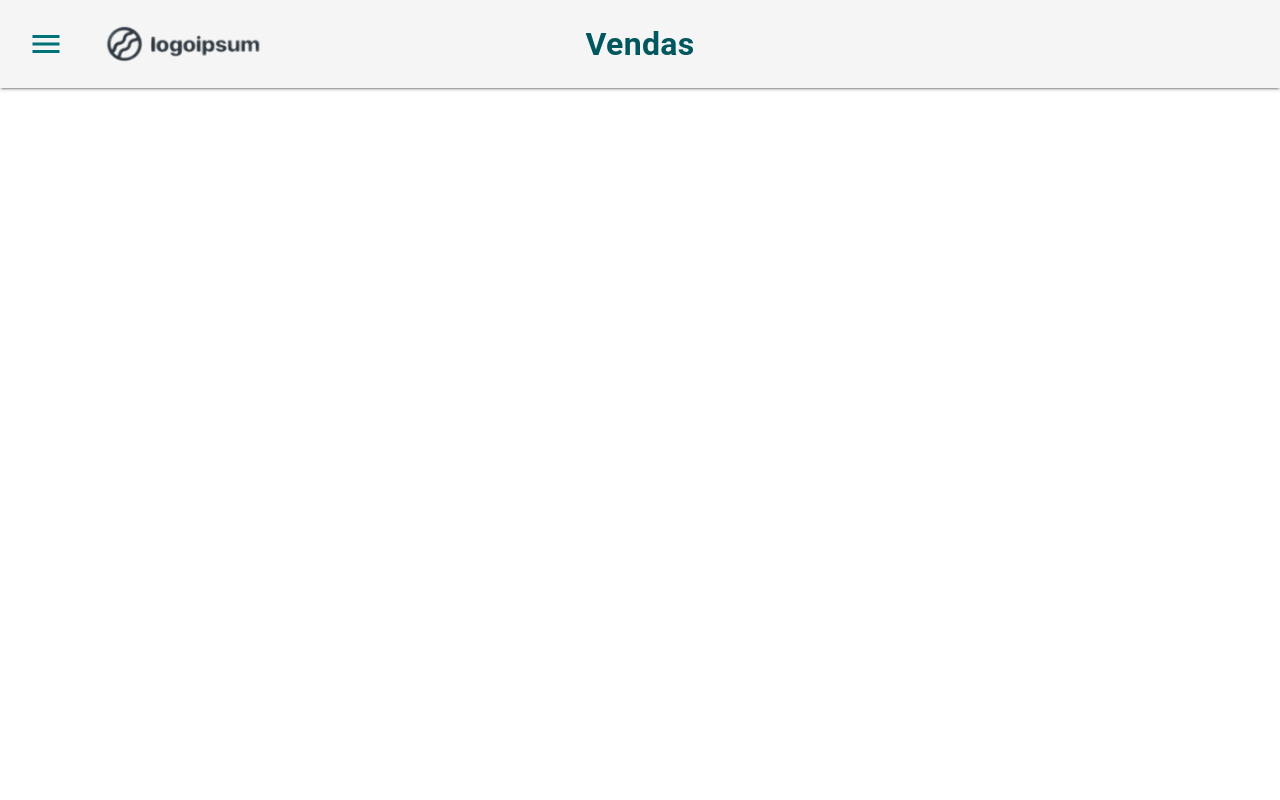
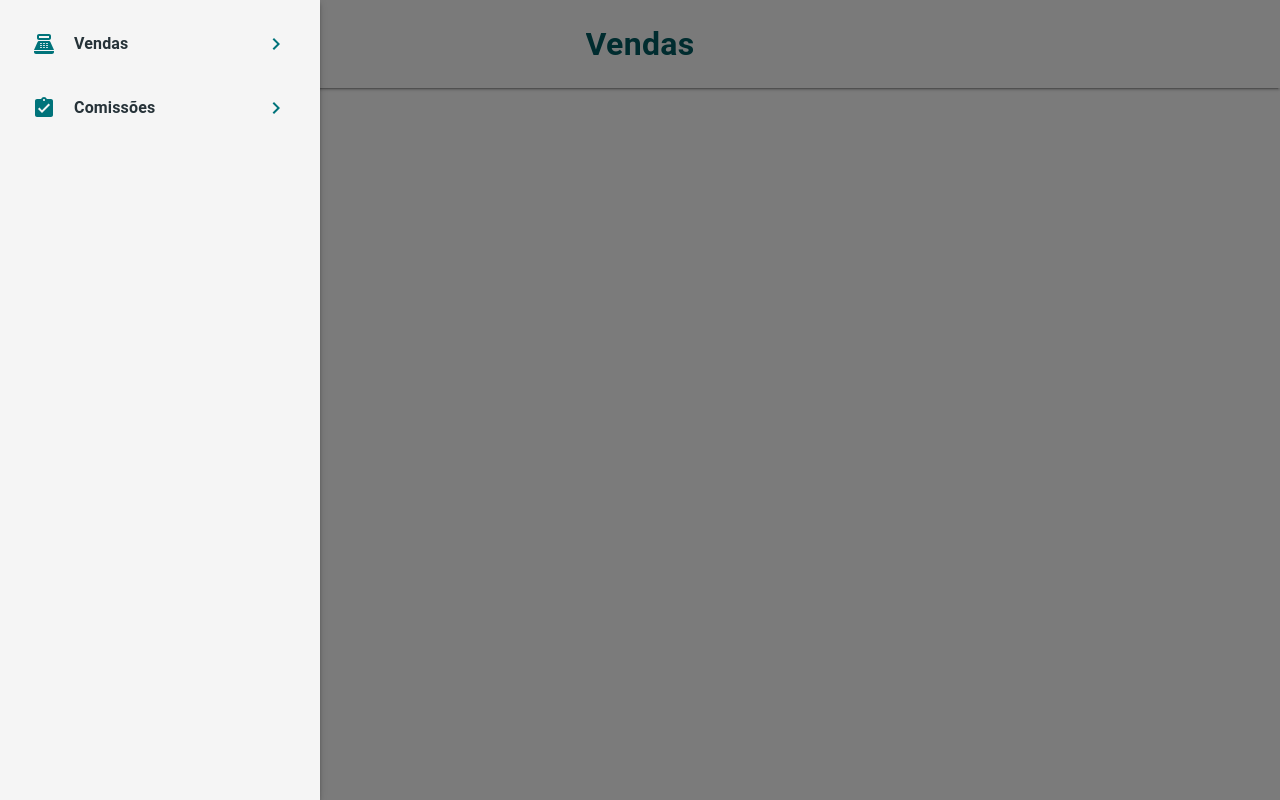
Before and after one commit to ClaudineiMS/spassu-desafio-tecnico, a React (Vite) app in the folder frontend/: page / in a window 1280 px wide. Both pictures are taken after a click on the button "Abrir menu lateral". Built offline with nearby package versions, Linux system fonts and the light colour scheme.

Commit message:
feat: criação do menu lateral

```diff
--- a/frontend/src/App.tsx
+++ b/frontend/src/App.tsx
@@ -1,19 +1,60 @@
-import { useState, type JSX } from "react";
+import { useState } from "react";
+
 import { Box, CssBaseline } from "@mui/material";
+import type { JSX } from "react";
 
 import { AppHeader } from "./components/AppHeader/AppHeader";
+import { SideMenu } from "./components/SideMenu/SideMenu";
 
 function App(): JSX.Element {
-  const [_isMenuOpen, setIsMenuOpen] = useState(false);
+    const [isMenuOpen, setIsMenuOpen] = useState(false);
+    const [pageTitle, setPageTitle] = useState("Vendas");
 
-  function handleMenuClick(): void {
-    setIsMenuOpen((currentValue) => !currentValue);
+    function handleOpenMenu(): void {
+        setIsMenuOpen(true);
+    }
+
+    function handleCloseMenu(): void {
+        setIsMenuOpen(false);
+    }
+
+    function handleNavigate(title: string): void {
+        setPageTitle(title);
     }
 
     return (
         <>
             <CssBaseline />
-      <AppHeader title="Vendas" onMenuClick={handleMenuClick} />
+
+            <Box
+                sx={{
+                    minHeight: "100vh",
+                    width: "100%",
+                    backgroundColor: "#f7f7f7",
+                }}
+            >
+                <AppHeader title={pageTitle} onMenuClick={handleOpenMenu} />
+
+                <SideMenu
+                    open={isMenuOpen}
+                    onClose={handleCloseMenu}
+                    onNavigate={handleNavigate}
+                />
+
+                <Box
+                    component="main"
+                    sx={{
+                        width: "100%",
+                        p: {
+                            xs: 2,
+                            sm: 4,
+                            md: 6,
+                        },
+                    }}
+                >
+                    Conteúdo da página {pageTitle}
+                </Box>
+            </Box>
         </>
     );
 }
--- /dev/null
+++ b/frontend/src/components/SideMenu/SideMenu.tsx
@@ -0,0 +1,132 @@
+import AssignmentTurnedInIcon from "@mui/icons-material/AssignmentTurnedIn";
+import ChevronRightIcon from "@mui/icons-material/ChevronRight";
+import PointOfSaleIcon from "@mui/icons-material/PointOfSale";
+import {
+    Box,
+    Drawer,
+    List,
+    ListItemButton,
+    ListItemIcon,
+    ListItemText,
+} from "@mui/material";
+import type { JSX } from "react";
+
+interface SideMenuProps {
+    open: boolean;
+    onClose: () => void;
+    onNavigate: (pageTitle: string) => void;
+}
+
+interface MenuItem {
+    label: string;
+    icon: JSX.Element;
+}
+
+const drawerWidth = 320;
+
+const menuItems: MenuItem[] = [
+    {
+        label: "Vendas",
+        icon: <PointOfSaleIcon />,
+    },
+    {
+        label: "Comissões",
+        icon: <AssignmentTurnedInIcon />,
+    },
+];
+
+export function SideMenu({
+    open,
+    onClose,
+    onNavigate,
+}: SideMenuProps): JSX.Element {
+    function handleNavigate(pageTitle: string): void {
+        onNavigate(pageTitle);
+        onClose();
+    }
+
+    return (
+        <Drawer
+            anchor="left"
+            open={open}
+            onClose={onClose}
+            variant="temporary"
+            ModalProps={{
+                keepMounted: true,
+            }}
+            slotProps={{
+                paper: {
+                    sx: {
+                        width: {
+                            xs: "82vw",
+                            sm: drawerWidth,
+                        },
+                        maxWidth: drawerWidth,
+                        backgroundColor: "#f5f5f5",
+                        boxShadow: 4,
+                    },
+                },
+            }}
+        >
+            <Box
+                sx={{
+                    height: "100%",
+                    display: "flex",
+                    flexDirection: "column",
+                }}
+                role="presentation"
+            >
+
+                <List
+                    sx={{
+                        py: 2,
+                    }}
+                >
+                    {menuItems.map((item) => (
+                        <ListItemButton
+                            key={item.label}
+                            onClick={() => handleNavigate(item.label)}
+                            sx={{
+                                mx: 2,
+                                mb: 1,
+                                borderRadius: 2,
+                                minHeight: 56,
+                                color: "#263238",
+                                "&:hover": {
+                                    backgroundColor: "rgba(0, 115, 122, 0.08)",
+                                },
+                            }}
+                        >
+                            <ListItemIcon
+                                sx={{
+                                    minWidth: 42,
+                                    color: "#00737a",
+                                }}
+                            >
+                                {item.icon}
+                            </ListItemIcon>
+
+                            <ListItemText
+                                primary={item.label}
+                                slotProps={{
+                                    primary: {
+                                        sx: {
+                                            fontSize: "16px",
+                                            fontWeight: 600,
+                                        },
+                                    },
+                                }}
+                            />
+
+                            <ChevronRightIcon
+                                sx={{
+                                    color: "#00737a",
+                                }}
+                            />
+                        </ListItemButton>
+                    ))}
+                </List>
+            </Box>
+        </Drawer>
+    );
+}
```
Lines whose indentation alone changed are shown as unchanged.
